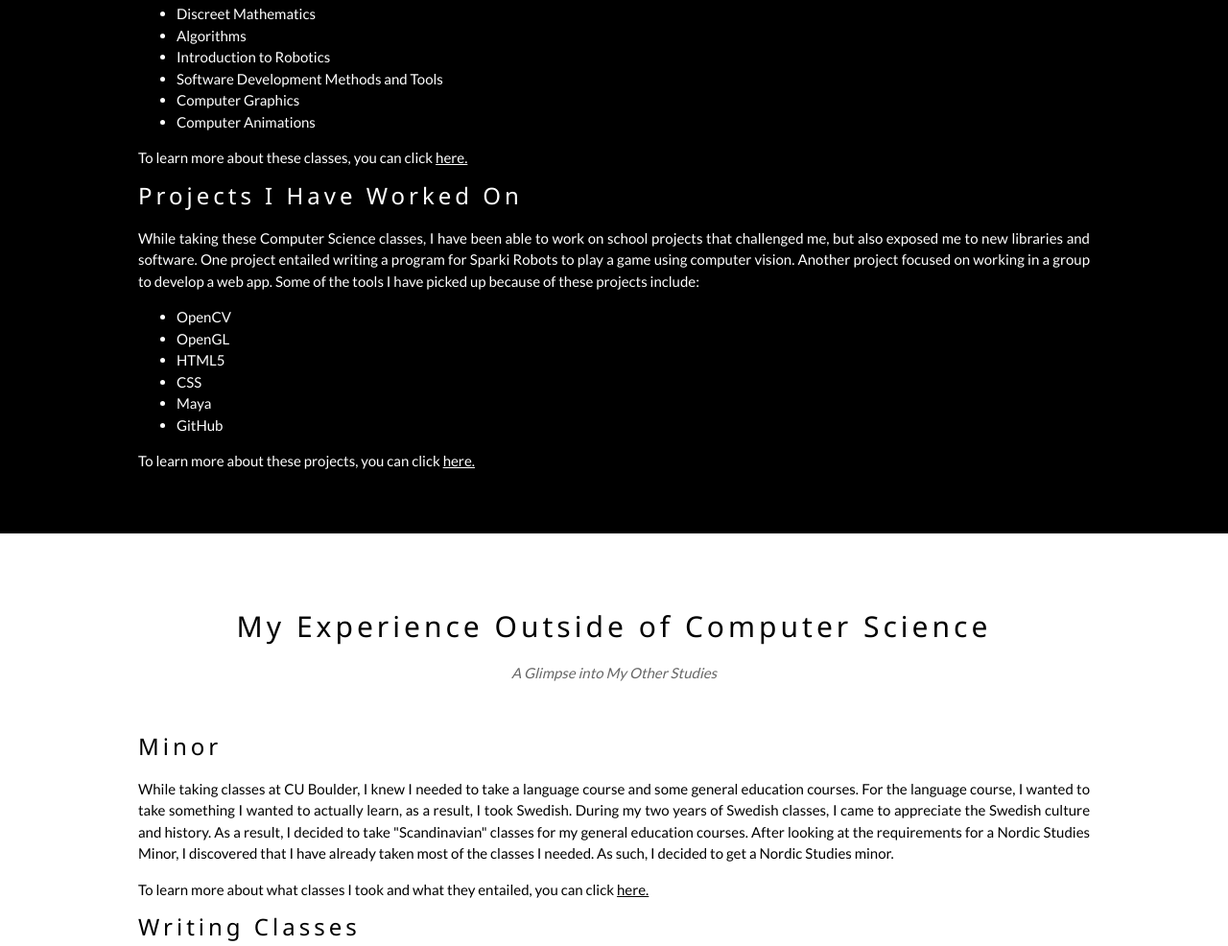
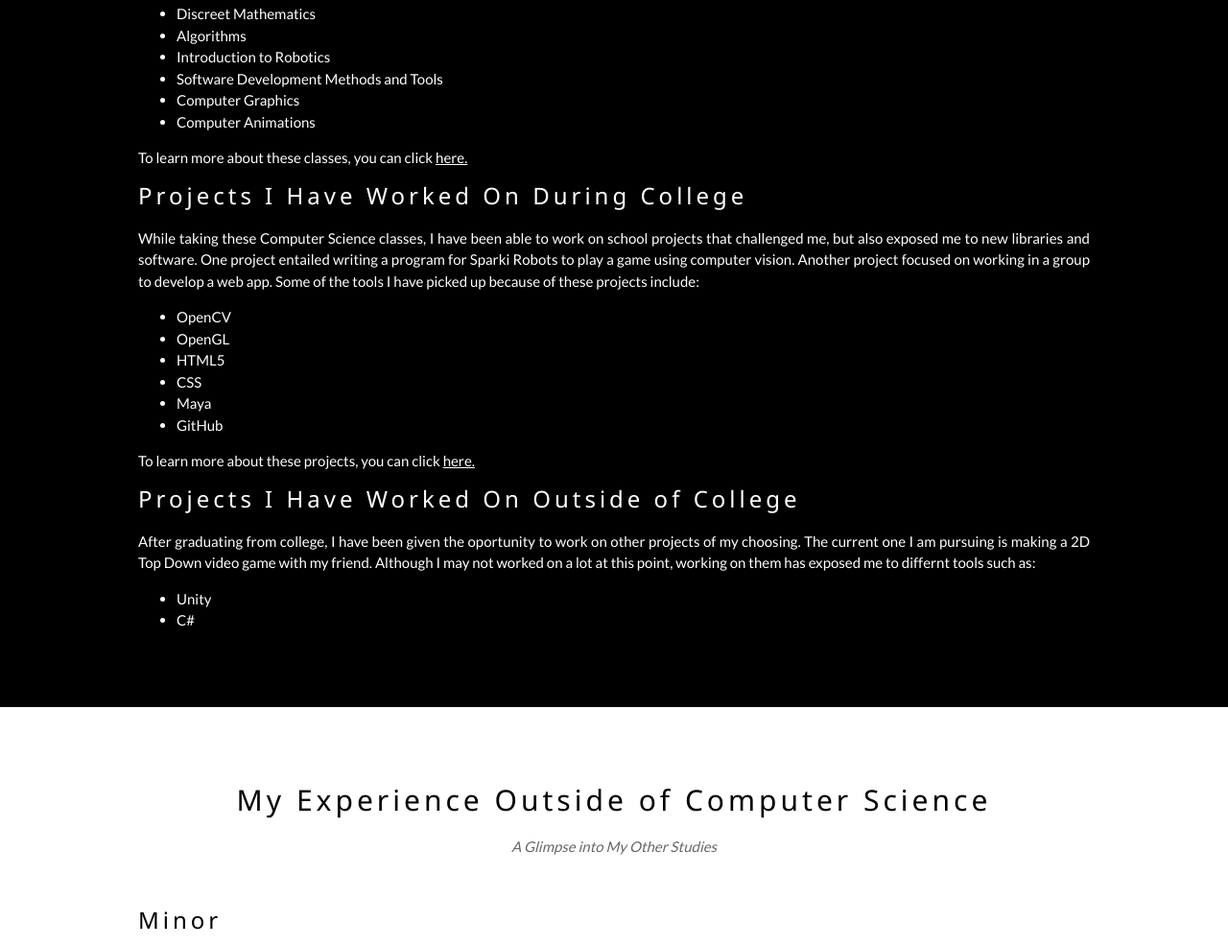
Before and after one commit to MadieStruwe/MadieStruwe.github.io, a plain HTML site: page index.html in a window 1280 px wide. Shown: the part 1147-2133 px from the top of the page at 96% size. Drawn offline with nearby package versions, Linux system fonts and the light colour scheme.

Commit message:
Add files via upload

```diff
--- a/index.html
+++ b/index.html
@@ -75,7 +75,7 @@ body {font-family: "Lato", sans-serif}
           <li>Computer Animations</li>
         </ul>
       	<a class="w3-medium">To learn more about these classes, you can click <a href="cs_exp.html#classes" target="_blank"> here. </a>
-      <h3 class="w3-wide">Projects I Have Worked On</h3>
+      <h3 class="w3-wide">Projects I Have Worked On During College</h3>
       	<p class="w3-justify">While taking these Computer Science classes, I have been able to work on school projects that challenged me, but also exposed me to new libraries and software. One project entailed writing a program for Sparki Robots to play a game using computer vision. Another project focused on working in a group to develop a web app. Some of the tools I have picked up because of these projects include:</p>
         <ul>
           <li>OpenCV</li>
@@ -86,6 +86,12 @@ body {font-family: "Lato", sans-serif}
           <li>GitHub</li>
         </ul>
       	<a class="w3-medium">To learn more about these projects, you can click <a href="cs_exp.html#projects" target="_blank"> here. </a>
+  	  <h3 class="w3-wide">Projects I Have Worked On Outside of College</h3>
+      	<p class="w3-justify">After graduating from college, I have been given the oportunity to work on other projects of my choosing. The current one I am pursuing is making a 2D Top Down video game with my friend. Although I may not worked on a lot at this point, working on them has exposed me to differnt tools such as:</p>
+        <ul>
+          <li>Unity</li>
+          <li>C#</li>
+        </ul>
     </div>
   </div>
 
```
